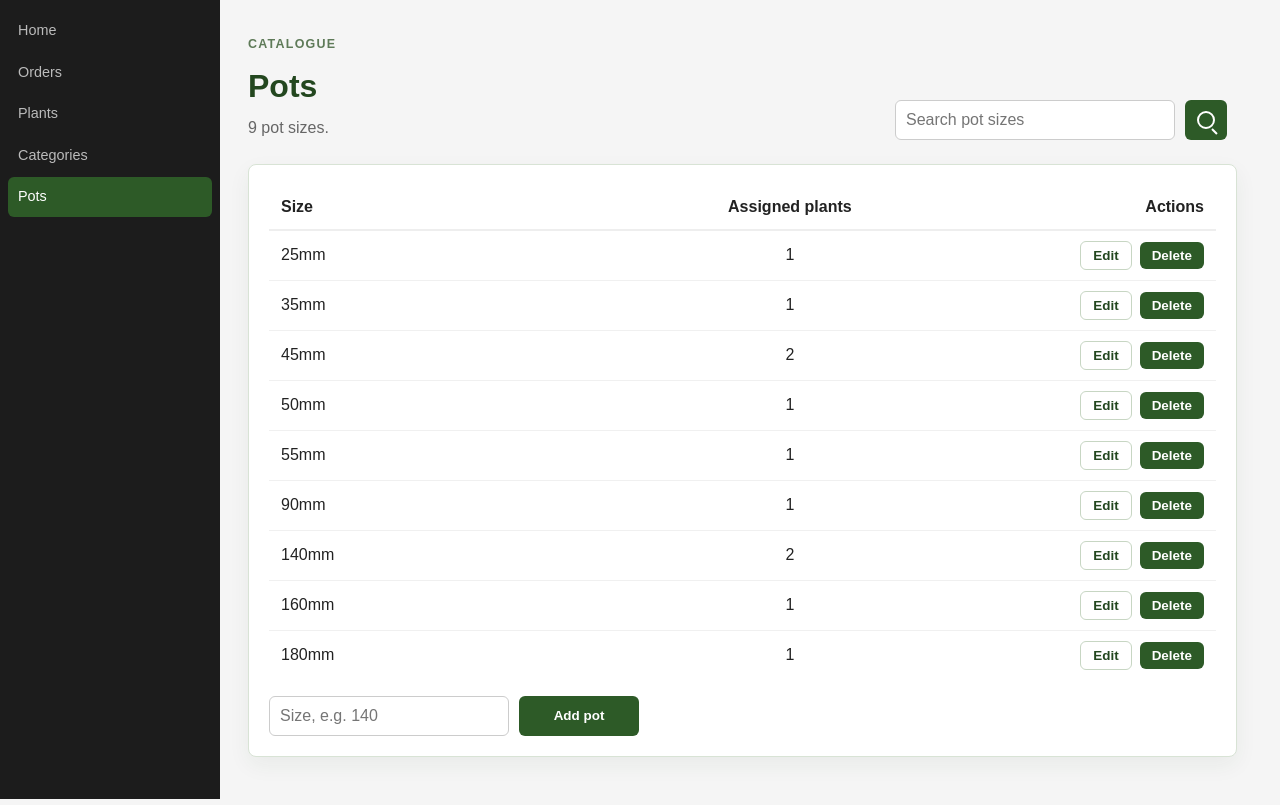
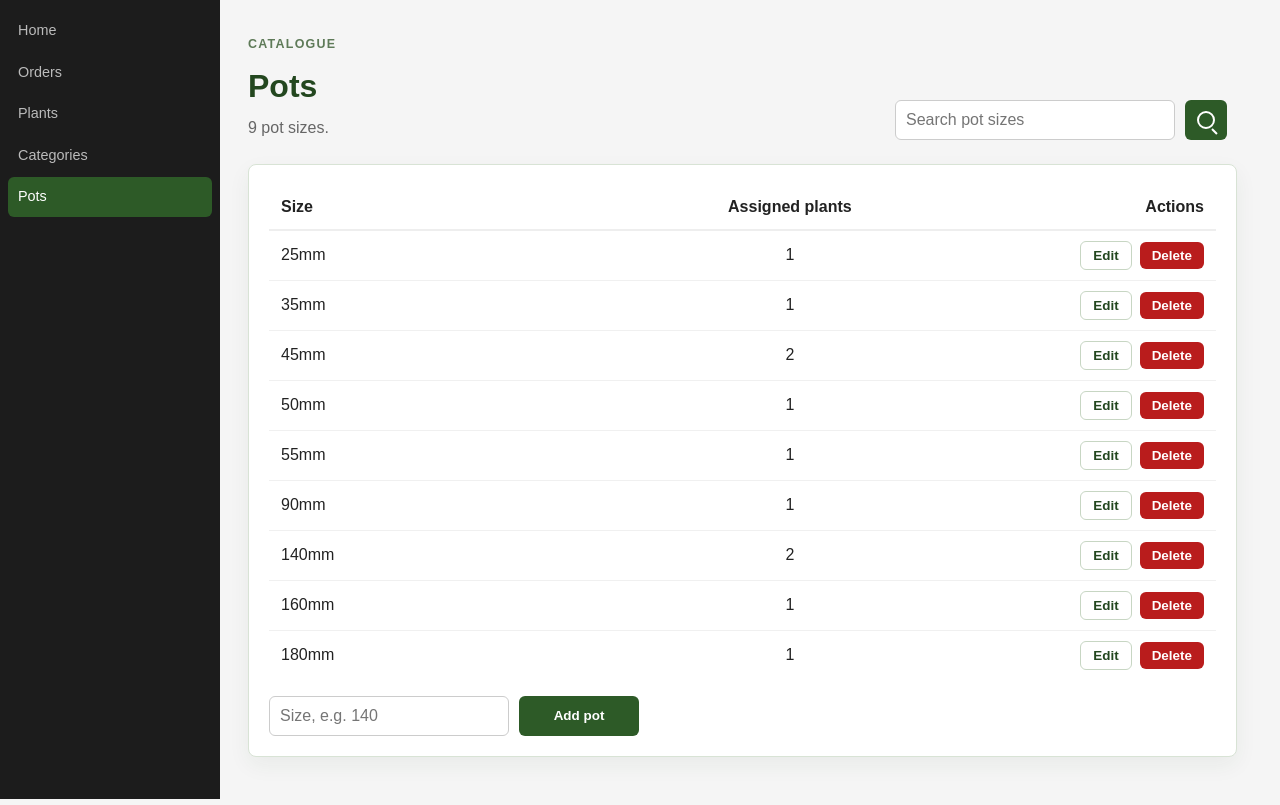
Before and after one commit to rowanjames04/SDS-Plant-Nursery, a Flask app: page /admin/pots in a window 1280 px wide. Shown: the part 74-879 px from the top of the page. Run offline with Flask 3, Linux system fonts and the light colour scheme; a user stored in the database is signed in.

Commit message:
fix: admin — danger style for delete, primary for save across all pages

```diff
--- a/static/css/buttons.css
+++ b/static/css/buttons.css
@@ -51,3 +51,11 @@ button:disabled {
 .button-secondary:hover {
     background: #eef5eb;
 }
+
+.button-link--danger {
+    background: #b91c1c;
+}
+
+.button-link--danger:hover {
+    background: #991b1b;
+}
--- a/templates/admin/categories.html
+++ b/templates/admin/categories.html
@@ -59,10 +59,10 @@
                     <div class="admin-table-actions">
                         <form id="category-update-{{ c.id }}" method="post" action="{{ url_for('admin.update_category', id=c.id) }}"></form>
                         <button class="button-link button-link--sm button-secondary taxonomy-display taxonomy-edit-toggle" type="button">Edit</button>
-                        <button class="button-link button-link--sm button-secondary taxonomy-edit-field" form="category-update-{{ c.id }}" type="submit">Save</button>
+                        <button class="button-link button-link--sm taxonomy-edit-field" form="category-update-{{ c.id }}" type="submit">Save</button>
                         <button class="button-link button-link--sm button-secondary taxonomy-edit-field taxonomy-cancel-toggle" type="button">Cancel</button>
                         <form method="post" action="{{ url_for('admin.delete_category', id=c.id) }}" onsubmit="return confirm({{ ('Delete ' ~ c.name ~ '?')|tojson }});">
-                            <button class="button-link button-link--sm" type="submit">Delete</button>
+                            <button class="button-link button-link--sm button-link--danger" type="submit">Delete</button>
                         </form>
                     </div>
                 </td>
--- a/templates/admin/plant_detail.html
+++ b/templates/admin/plant_detail.html
@@ -198,7 +198,7 @@
                     <div class="admin-table-actions">
                         <button form="{{ form_id }}" class="button-link button-link--sm" type="submit">Save</button>
                         <form method="post" action="{{ url_for('admin.unassign_pot', id=plant.id, pot_id=pp.pot_id) }}" onsubmit="return confirm('Remove this pot size?');">
-                            <button class="button-link button-link--sm button-secondary" type="submit">Remove</button>
+                            <button class="button-link button-link--sm button-link--danger" type="submit">Remove</button>
                         </form>
                     </div>
                 </td>
--- a/templates/admin/plants.html
+++ b/templates/admin/plants.html
@@ -63,7 +63,7 @@
                               action="{{ url_for('admin.delete_plant', id=plant.id) }}"
                               style="display:inline;"
                               onsubmit="return confirm('Delete {{ plant.common_name }}? This cannot be undone.');">
-                            <button class="button-link button-link--sm button-secondary"
+                            <button class="button-link button-link--sm button-link--danger"
                                     type="submit"
                                     style="width:auto;">
                                 Delete
--- a/templates/admin/pots.html
+++ b/templates/admin/pots.html
@@ -47,10 +47,10 @@
                     <div class="admin-table-actions">
                         <form id="pot-update-{{ pot.id }}" method="post" action="{{ url_for('admin.edit_pot', id=pot.id) }}"></form>
                         <button class="button-link button-link--sm button-secondary taxonomy-display taxonomy-edit-toggle" type="button">Edit</button>
-                        <button class="button-link button-link--sm button-secondary taxonomy-edit-field" form="pot-update-{{ pot.id }}" type="submit">Save</button>
+                        <button class="button-link button-link--sm taxonomy-edit-field" form="pot-update-{{ pot.id }}" type="submit">Save</button>
                         <button class="button-link button-link--sm button-secondary taxonomy-edit-field taxonomy-cancel-toggle" type="button">Cancel</button>
                         <form method="post" action="{{ url_for('admin.delete_pot', id=pot.id) }}" onsubmit="return confirm('Delete {{ pot.size }}mm pot size?');">
-                            <button class="button-link button-link--sm" type="submit">Delete</button>
+                            <button class="button-link button-link--sm button-link--danger" type="submit">Delete</button>
                         </form>
                     </div>
                 </td>
```
